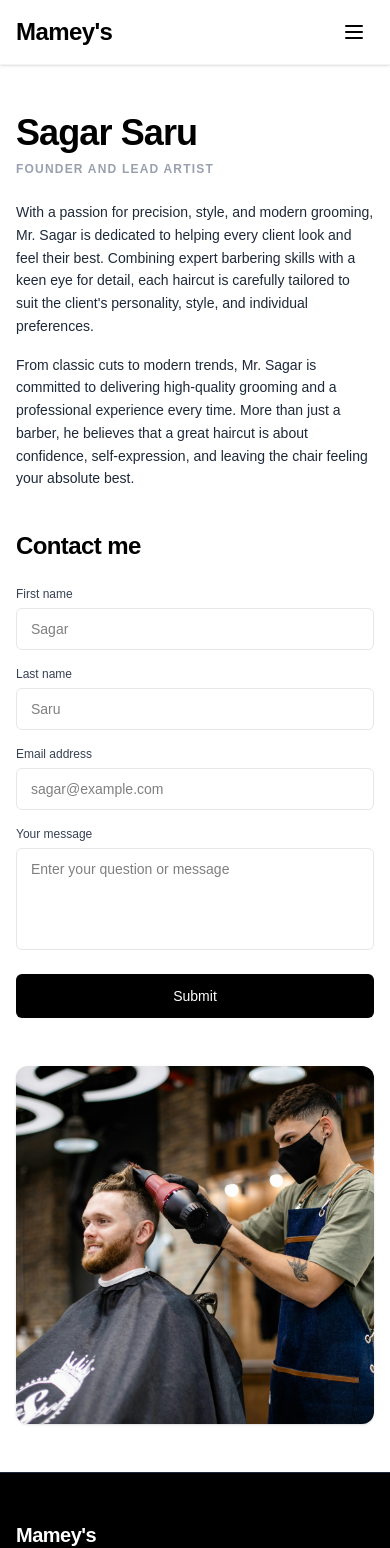
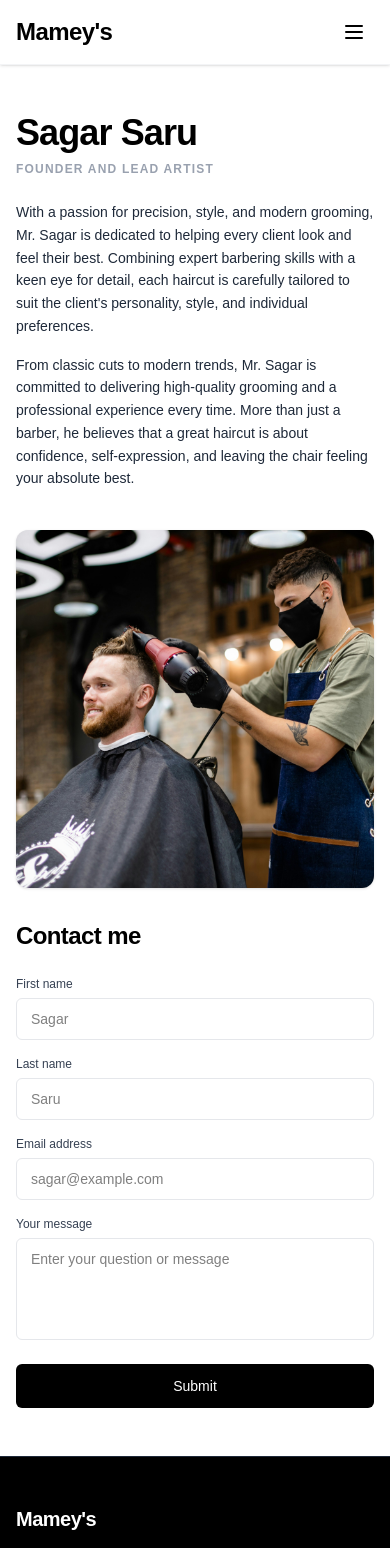
Before and after one commit to Sharounrajak/mameys, a Next.js app in the folder frontend/: page /about in a window 390 px wide. Shown: the top 1548 px of the page. Built offline with nearby package versions, Linux system fonts and the light colour scheme.

Commit message:
Initial commit: Full-stack application (Frontend + Backend)

```diff
--- a/frontend/src/app/about/page.js
+++ b/frontend/src/app/about/page.js
@@ -3,13 +3,14 @@
 import Image from "next/image";
 
 export default function AboutPage() {
-    return(
+    return (
         <div className="w-full bg-white text-black py-12 md:py-16">
             <main className="max-w-7xl mx-auto px-4 sm:px-6 lg:px-8">
 
-                <div className="grid grid-cols-1 lg:grid-cols-2 gap-12 lg:gap-16 items-start">
+                <div className="grid grid-cols-1 lg:grid-cols-2 gap-8 lg:gap-16 items-start">
 
-                    <div className="flex flex-col">
+                    {/* Header & Bio */}
+                    <div className="flex flex-col lg:col-start-1 lg:row-start-1">
                         <h1 className="text-4xl sm:text-5xl font-bold tracking-tight mb-2">
                             Sagar Saru
                         </h1>
@@ -17,7 +18,7 @@ export default function AboutPage() {
                             FOUNDER AND LEAD ARTIST
                         </p>
 
-                        <div className="space-y-4 text-gray-800 text-sm sm:text-base leading-relaxed mb-10">
+                        <div className="space-y-4 text-gray-800 text-sm sm:text-base leading-relaxed mb-2">
                             <p>
                                 With a passion for precision, style, and modern grooming, Mr. Sagar is dedicated to helping every client look and feel their best. Combining expert barbering skills with a keen eye for detail, each haircut is carefully tailored to suit the client's personality, style, and individual preferences.
                             </p>
@@ -25,8 +26,22 @@ export default function AboutPage() {
                                 From classic cuts to modern trends, Mr. Sagar is committed to delivering high-quality grooming and a professional experience every time. More than just a barber, he believes that a great haircut is about confidence, self-expression, and leaving the chair feeling your absolute best.
                             </p>
                         </div>
+                    </div>
 
-                        <div>
+                    {/* Hero Image */}
+                    <div className="relative w-full aspect-square sm:aspect-[4/5] lg:aspect-square rounded-xl overflow-hidden bg-gray-100 shadow-sm lg:col-start-2 lg:row-start-1 lg:row-span-2">
+                        <Image
+                            src="/founder.jpg"
+                            alt="sagar saru - founder & lead artist"
+                            fill
+                            sizes="(max-width: 1024px) 100vw, 50vw"
+                            className="object-cover"
+                            priority
+                        />
+                    </div>
+
+                    {/* Contact Form */}
+                    <div className="lg:col-start-1 lg:row-start-2">
                         <h2 className="text-2xl font-semibold tracking-tight mb-6">
                             Contact me
                         </h2>
@@ -52,7 +67,7 @@ export default function AboutPage() {
                                     />
                                 </div>
 
-                                    <div className="flex flex-col gap-1.5">
+                                <div className="flex flex-col gap-1.5 sm:col-span-2">
                                     <label className="text-xs font-medium text-gray-700">Email address</label>
                                     <input
                                         type="email"
@@ -61,7 +76,7 @@ export default function AboutPage() {
                                     />
                                 </div>
 
-                                    <div className="flex flex-col gap-1.5">
+                                <div className="flex flex-col gap-1.5 sm:col-span-2">
                                     <label className="text-xs font-medium text-gray-700">Your message</label>
                                     <textarea
                                         rows={4}
@@ -79,18 +94,6 @@ export default function AboutPage() {
                             </button>
                         </form>
                     </div>
-                    </div>
-
-                    <div className="relative w-full aspect-square sm:aspect-[4/5] lg:aspect-square rounded-xl overflow-hidden bg-gray-100 shadow-sm">
-                        <Image
-                            src="/founder.jpg"
-                            alt="sagar saru - founder & lead artist"
-                            fill
-                            sizes="(max-width: 1024px) 100vw, 50vw"
-                            className="object-cover"
-                            priority
-                        />
-                    </div>
 
                 </div>
             </main>
```
Lines whose indentation alone changed are shown as unchanged.
